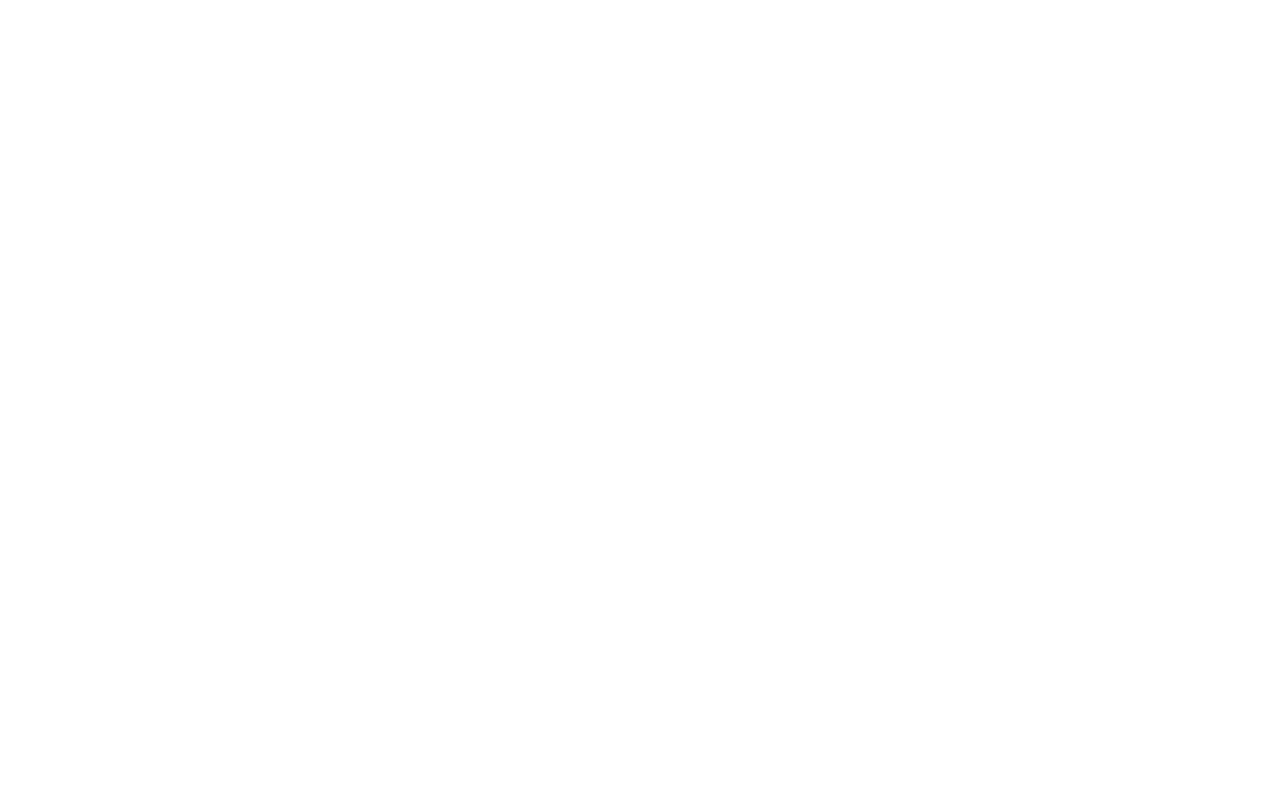
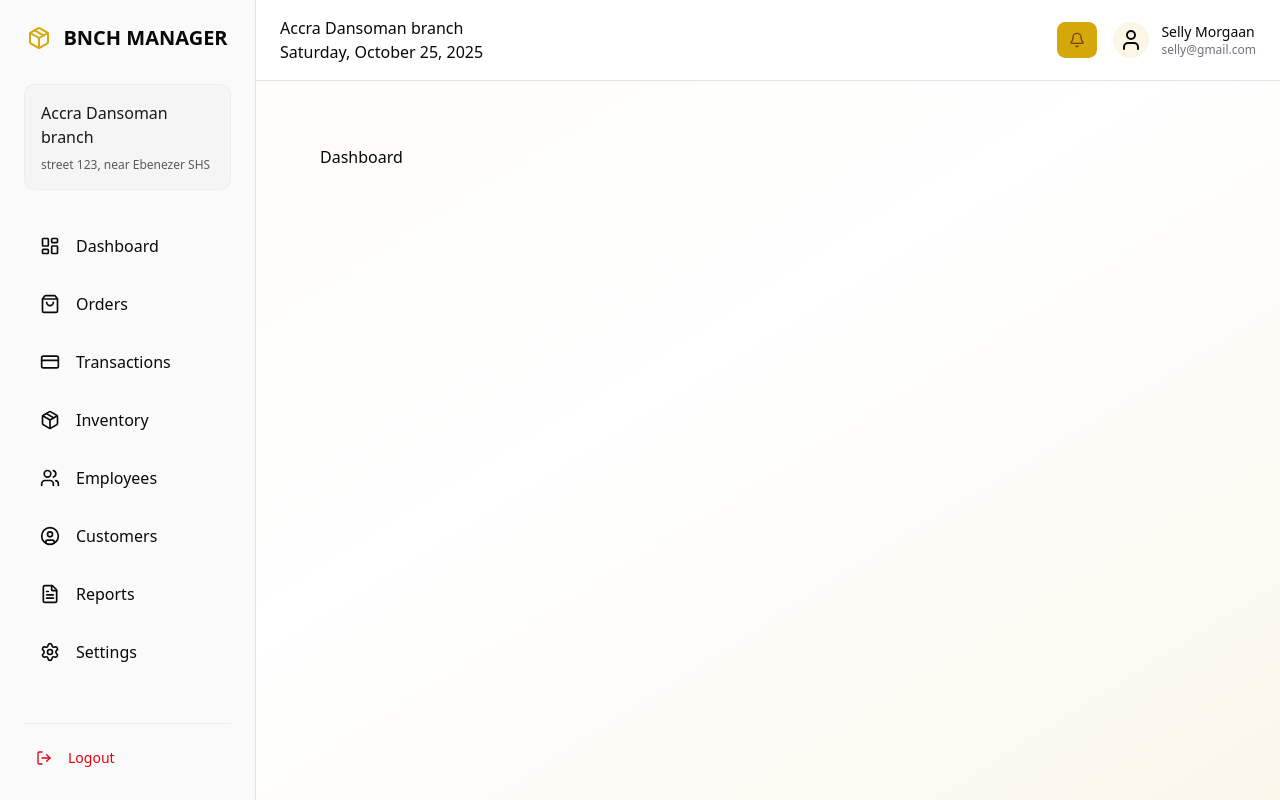
Before and after one commit to Jerry-Joy/POS-Point-Of-Sale-Inventory-Management-System, a React (Vite) app in the folder frontend/elira-pos-frontend/: page /branch in a window 1280 px wide. Before the commit this address had no page. Built offline with nearby package versions, Linux system fonts and the light colour scheme.

Commit message:
feat: restructure branch management components and implement routing for branch pages

```diff
--- a/frontend/elira-pos-frontend/src/App.jsx
+++ b/frontend/elira-pos-frontend/src/App.jsx
@@ -1,5 +1,5 @@
 
-import { Route, Routes } from 'react-router-dom'
+import { Navigate, Route, Routes } from 'react-router-dom'
 import './App.css'
 import CreateOrder from './pages/cashier/CreateOrder'
 import CustomerLookup from './pages/cashier/Customer Management/CustomerLookup'
@@ -8,6 +8,7 @@
 import ShiftSummaryPage from './pages/cashier/Shift Report/ShiftSummaryPage'
 import CashierRoutes from './routes/CashierRoutes'
 import BranchLayout from './pages/branch/Branch layout/BranchLayout'
+import BranchRoutes from './routes/BranchRoutes'
 
 function App() {
 
@@ -15,7 +16,8 @@
     <>
       <Routes>
         {/* <Route path='/cashier/*' element={<CashierRoutes />} /> */}
-        <Route path='/' element={<BranchLayout />} />
+        <Route path='/' element={<Navigate to={"/branch"} />} />
+        <Route path='/branch/*' element={<BranchRoutes />} />
       </Routes>
     </>
   )
--- a/frontend/elira-pos-frontend/src/pages/branch/Branch layout/BranchLayout.jsx
+++ b/frontend/elira-pos-frontend/src/pages/branch/Branch layout/BranchLayout.jsx
@@ -1,6 +1,6 @@
 import React from 'react'
-import BranchSidebar from '../Dashboard/sidebar/BranchSidebar'
-import BranchTopbar from '../Dashboard/topbar/BranchTopbar'
+import BranchSidebar from '../sidebar/BranchSidebar'
+import BranchTopbar from '../topbar/BranchTopbar'
 import { Outlet } from 'react-router'
 
 const BranchLayout = ({children}) => {
--- /dev/null
+++ b/frontend/elira-pos-frontend/src/pages/branch/Dashboard/Dashboard.jsx
@@ -0,0 +1,9 @@
+import React from 'react'
+
+const Dashboard = () => {
+  return (
+    <div>Dashboard</div>
+  )
+}
+
+export default Dashboard
--- /dev/null
+++ b/frontend/elira-pos-frontend/src/pages/branch/employee/BranchEmployee.jsx
@@ -0,0 +1,9 @@
+import React from 'react'
+
+const BranchEmployee = () => {
+  return (
+    <div>BranchEmployee</div>
+  )
+}
+
+export default BranchEmployee
--- /dev/null
+++ b/frontend/elira-pos-frontend/src/pages/branch/inventory/Inventory.jsx
@@ -0,0 +1,9 @@
+import React from 'react'
+
+const Inventory = () => {
+  return (
+    <div>Inventory</div>
+  )
+}
+
+export default Inventory
--- /dev/null
+++ b/frontend/elira-pos-frontend/src/pages/branch/order/Orders.jsx
@@ -0,0 +1,9 @@
+import React from 'react'
+
+const Orders = () => {
+  return (
+    <div>Orders</div>
+  )
+}
+
+export default Orders
--- /dev/null
+++ b/frontend/elira-pos-frontend/src/pages/branch/reports/Reports.jsx
@@ -0,0 +1,9 @@
+import React from 'react'
+
+const Reports = () => {
+  return (
+    <div>Reports</div>
+  )
+}
+
+export default Reports
--- /dev/null
+++ b/frontend/elira-pos-frontend/src/pages/branch/settings/Settings.jsx
@@ -0,0 +1,9 @@
+import React from 'react'
+
+const Settings = () => {
+  return (
+    <div>Settings</div>
+  )
+}
+
+export default Settings
--- /dev/null
+++ b/frontend/elira-pos-frontend/src/pages/branch/transactions/Transactions.jsx
@@ -0,0 +1,9 @@
+import React from 'react'
+
+const Transactions = () => {
+  return (
+    <div>Transactions</div>
+  )
+}
+
+export default Transactions
--- /dev/null
+++ b/frontend/elira-pos-frontend/src/routes/BranchRoutes.jsx
@@ -0,0 +1,30 @@
+import BranchLayout from '@/pages/branch/Branch layout/BranchLayout'
+import Dashboard from '@/pages/branch/Dashboard/Dashboard'
+import BranchEmployee from '@/pages/branch/employee/BranchEmployee'
+import Inventory from '@/pages/branch/inventory/Inventory'
+import Orders from '@/pages/branch/order/Orders'
+import Reports from '@/pages/branch/reports/Reports'
+import Settings from '@/pages/branch/settings/Settings'
+import Transactions from '@/pages/branch/transactions/Transactions'
+import React from 'react'
+import { Route, Routes } from 'react-router'
+
+const BranchRoutes = () => {
+  return (
+    <Routes>
+      <Route path='/' element={<BranchLayout />} >
+        <Route index element={<Dashboard />} />
+        <Route path='dashboard' element={<Dashboard />} />
+        <Route path='orders' element={<Orders />} />
+        <Route path='transactions' element={<Transactions />} />
+        <Route path='inventory' element={<Inventory />} />
+        <Route path='employees' element={<BranchEmployee />} />
+        {/* <Route path='customers' element={<Customers />} /> */}
+        <Route path='reports' element={<Reports />} />
+        <Route path='settings' element={<Settings />} />
+      </Route>
+    </Routes>
+  )
+}
+
+export default BranchRoutes
```
Also changed, not shown: frontend/elira-pos-frontend/src/pages/branch/sidebar/BranchSidebar.jsx (renamed from frontend/elira-pos-frontend/src/pages/branch/Dashboard/sidebar/BranchSidebar.jsx), frontend/elira-pos-frontend/src/pages/branch/topbar/BranchTopbar.jsx (renamed from frontend/elira-pos-frontend/src/pages/branch/Dashboard/topbar/BranchTopbar.jsx).
